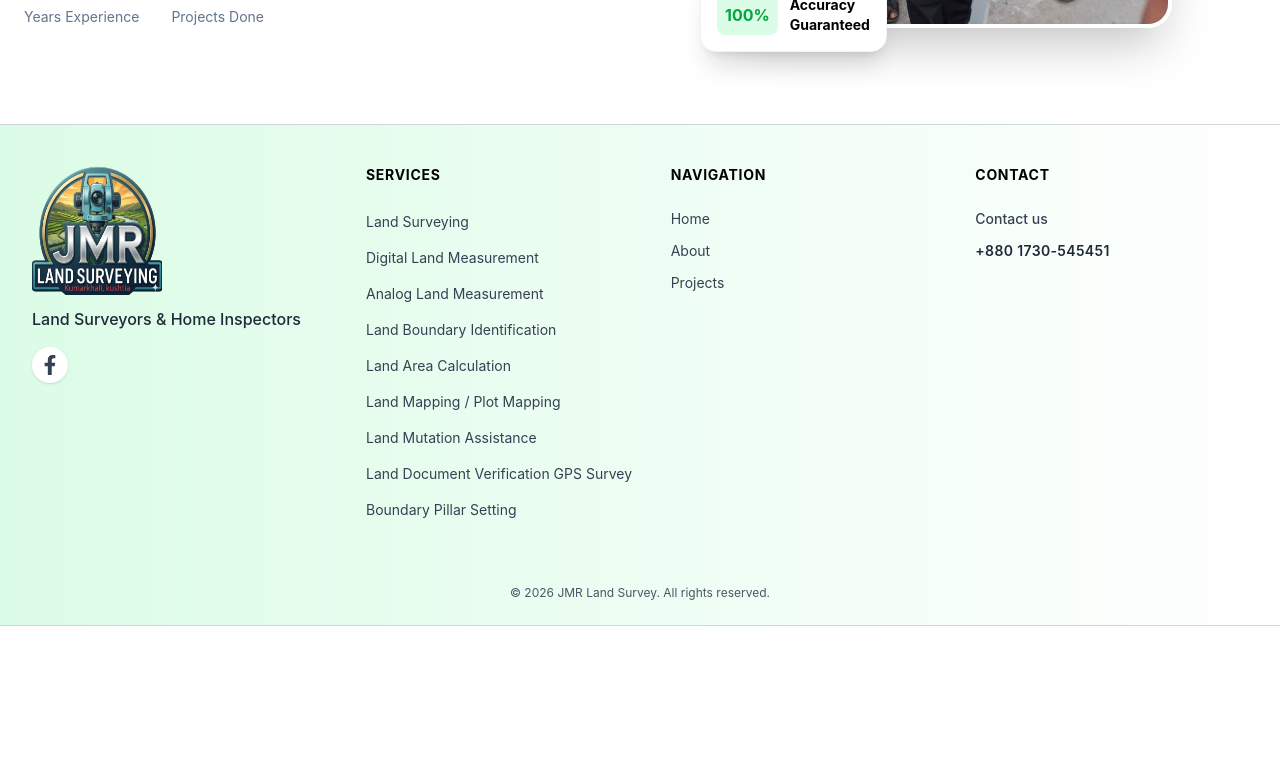
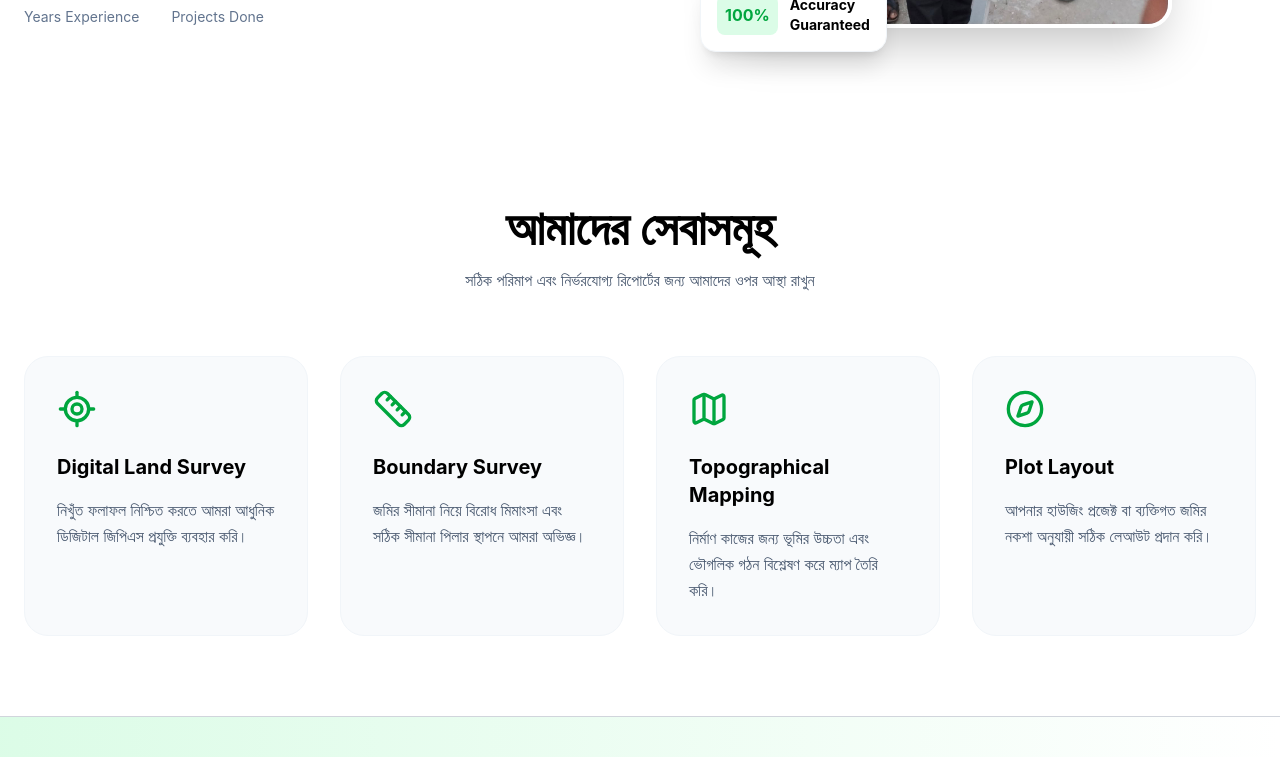
Before and after one commit to Dev-Rakib-is/survey-app, a React (Vite) app: page / in a window 1280 px wide. Shown: the part 760-1517 px from the top of the page. Before the commit the page ends 1386 px from the top, so only its background shows below. Built offline with nearby package versions, Linux system fonts and the light colour scheme.

Commit message:
update service section

```diff
--- a/src/components/home/HeroSection.tsx
+++ b/src/components/home/HeroSection.tsx
@@ -11,7 +11,7 @@ const Hero = () => {
                 <div className="md:w-1/2 z-10 text-center md:text-left">
                     <motion.span
                         initial={{ opacity: 0, x: -30 }}
-                        animate={{ opacity: 1, x: 0 }}
+                        whileInView={{ opacity: 1, x: 0 }}
                         transition={{ duration: 0.5 }}
                         className="inline-block px-4 py-1.5 mb-6 text-sm font-semibold tracking-wider text-green-700 uppercase bg-green-100 rounded-full dark:bg-green-900/30 dark:text-green-400">
                         Licensed & Professional Surveyors
@@ -19,7 +19,7 @@ const Hero = () => {
 
                     <motion.h1
                         initial={{ opacity: 0, x: -30 }}
-                        animate={{ opacity: 1, x: 0 }}
+                        whileInView={{ opacity: 1, x: 0 }}
                         transition={{ duration: 0.7 }} className="text-4xl md:text-6xl font-extrabold text-slate-900 dark:text-white leading-tight">
                         Precision Mapping for <br />
                         <span className="text-green-600">Secure Property</span>
@@ -27,7 +27,7 @@ const Hero = () => {
 
                     <motion.p
                         initial={{ opacity: 0, x: -30 }}
-                        animate={{ opacity: 1, x: 0 }}
+                        whileInView={{ opacity: 1, x: 0 }}
                         transition={{ duration: 0.9 }}
                         className="mt-6 text-lg text-slate-600 dark:text-slate-400 max-w-xl">
                         জমি বা প্রপার্টির সঠিক মাপজোখ নিশ্চিত করতে আমরা ব্যবহার করি আধুনিক GPS এবং Total Station প্রযুক্তি। নির্ভরযোগ্য সার্ভে রিপোর্টের জন্য আজই আমাদের সাথে যোগাযোগ করুন।
@@ -35,7 +35,7 @@ const Hero = () => {
 
                     <motion.div
                         initial={{ opacity: 0, x: -30 }}
-                        animate={{ opacity: 1, x: 0 }}
+                        whileInView={{ opacity: 1, x: 0 }}
                         transition={{ duration: 1.1 }} className="mt-10 flex flex-col sm:flex-row gap-4 justify-center md:justify-start">
                         <button className="flex items-center justify-center gap-2 bg-green-600 hover:bg-green-700 text-white px-8 py-4 rounded-xl font-bold transition-all shadow-lg shadow-green-600/20 active:scale-95 cursor-pointer">
                             Free Consultation <ArrowRight size={20} />
@@ -50,7 +50,7 @@ const Hero = () => {
                     <div className="mt-12 flex gap-8 justify-center md:justify-start border-t border-slate-100 dark:border-slate-800 pt-8">
                         <motion.div
                             initial={{ opacity: 0, y: 30 }}
-                            animate={{ opacity: 1, y: 0 }}
+                            whileInView={{ opacity: 1, y: 0 }}
                             transition={{ duration: 1.3 }}
                         >
                             <p className="text-2xl font-bold text-slate-900 dark:text-white">10+</p>
@@ -58,7 +58,7 @@ const Hero = () => {
                         </motion.div >
                         <motion.div
                             initial={{ opacity: 0, y: 30 }}
-                            animate={{ opacity: 1, y: 0 }}
+                            whileInView={{ opacity: 1, y: 0 }}
                             transition={{ duration: 1.7 }}
                         >
                             <p className="text-2xl font-bold text-slate-900 dark:text-white">500+</p>
@@ -70,20 +70,20 @@ const Hero = () => {
                 {/* Right Side: Image with Decorative Elements */}
                 <motion.div
                     initial={{ opacity: 0 }}
-                    animate={{ opacity: 1 }}
+                    whileInView={{ opacity: 1 }}
                     transition={{ duration: 0.5 }} className="md:w-1/2 mt-12 md:mt-0 relative flex justify-center">
                     {/* 360 deg badge*/}
                     <div className="absolute -translate-x-1/2 -translate-y-1/2 w-72 h-72 rounded-full">
                         <motion.img
                             initial={{ opacity: 0, scale: 0.8 }}
-                            animate={{ opacity: 1, scale: 1 }}
+                            whileInView={{ opacity: 1, scale: 1 }}
                             transition={{ duration: 0.8, delay: 0.4, ease: easeOut }}
                             className="spin absolute top-1/4 left-1/8" src="/Globe icon.svg" alt="Work Image" /></div>
 
                     <div className="relative">
                         <motion.img
                             initial={{ opacity: 0, scale: 0.8 }}
-                            animate={{ opacity: 1, scale: 1 }}
+                            whileInView={{ opacity: 1, scale: 1 }}
                             transition={{ duration: 0.8, delay: 0.4, ease: easeOut }}
                             src="/Rana_vi_2.jpg"
                             alt="Land Surveying Equipment"
@@ -93,7 +93,7 @@ const Hero = () => {
                         {/* Floating Badge */}
                         <motion.div
                             initial={{ opacity: 0, y: 20 }}
-                            animate={{ opacity: 1, y: 0 }}
+                            whileInView={{ opacity: 1, y: 0 }}
                             transition={{ duration: 0.8 }}
                             className="absolute -bottom-6 -left-6 bg-white dark:bg-slate-800 p-4 rounded-2xl shadow-xl border border-slate-100 dark:border-slate-700 hidden sm:block">
                             <div className="flex items-center gap-3">
--- /dev/null
+++ b/src/components/home/Services .tsx
@@ -0,0 +1,62 @@
+import { motion } from "framer-motion";
+import { LocateFixed, Map, Ruler, Compass } from "lucide-react";
+
+const AllServices = [
+  {
+    title: "Digital Land Survey",
+    desc: "নিখুঁত ফলাফল নিশ্চিত করতে আমরা আধুনিক ডিজিটাল জিপিএস প্রযুক্তি ব্যবহার করি।",
+    icon: <LocateFixed className="w-10 h-10 text-green-600" />,
+  },
+  {
+    title: "Boundary Survey",
+    desc: "জমির সীমানা নিয়ে বিরোধ মিমাংসা এবং সঠিক সীমানা পিলার স্থাপনে আমরা অভিজ্ঞ।",
+    icon: <Ruler className="w-10 h-10 text-green-600" />,
+  },
+  {
+    title: "Topographical Mapping",
+    desc: "নির্মাণ কাজের জন্য ভূমির উচ্চতা এবং ভৌগলিক গঠন বিশ্লেষণ করে ম্যাপ তৈরি করি।",
+    icon: <Map className="w-10 h-10 text-green-600" />,
+  },
+  {
+    title: "Plot Layout",
+    desc: "আপনার হাউজিং প্রজেক্ট বা ব্যক্তিগত জমির নকশা অনুযায়ী সঠিক লেআউট প্রদান করি।",
+    icon: <Compass className="w-10 h-10 text-green-600" />,
+  },
+];
+
+const Services = () => {
+  return (
+    <section className="py-20 bg-white dark:bg-slate-900">
+      <div className="container mx-auto px-6">
+        <div className="text-center mb-16">
+          <h2 className="text-3xl md:text-5xl font-bold dark:text-white">
+            আমাদের সেবাসমূহ
+          </h2>
+          <p className="mt-4 text-slate-600 dark:text-slate-400">
+            সঠিক পরিমাপ এবং নির্ভরযোগ্য রিপোর্টের জন্য আমাদের ওপর আস্থা রাখুন
+          </p>
+        </div>
+
+        <div className="grid grid-cols-1 md:grid-cols-2 lg:grid-cols-4 gap-8">
+          {AllServices.map((service, index) => (
+            <motion.div
+              key={index}
+              whileHover={{ y: -10 }}
+              className="p-8 bg-slate-50 dark:bg-slate-800 rounded-3xl border border-slate-100 dark:border-slate-700 transition-all hover:shadow-2xl hover:shadow-green-600/10"
+            >
+              <div className="mb-6">{service.icon}</div>
+              <h3 className="text-xl font-bold mb-4 dark:text-white">
+                {service.title}
+              </h3>
+              <p className="text-slate-600 dark:text-slate-400 leading-relaxed">
+                {service.desc}
+              </p>
+            </motion.div>
+          ))}
+        </div>
+      </div>
+    </section>
+  );
+};
+
+export default Services;
--- a/src/pages/Home.tsx
+++ b/src/pages/Home.tsx
@@ -1,9 +1,11 @@
 
 import Hero from "../components/home/HeroSection"
+import Services from "../components/home/Services "
 const Home = () => {
   return (
     <div>
-      <Hero/>
+      <Hero />
+      <Services />
     </div>
   )
 }
```
Also changed, not shown: public/Rana_vi_3.jpg (added).
